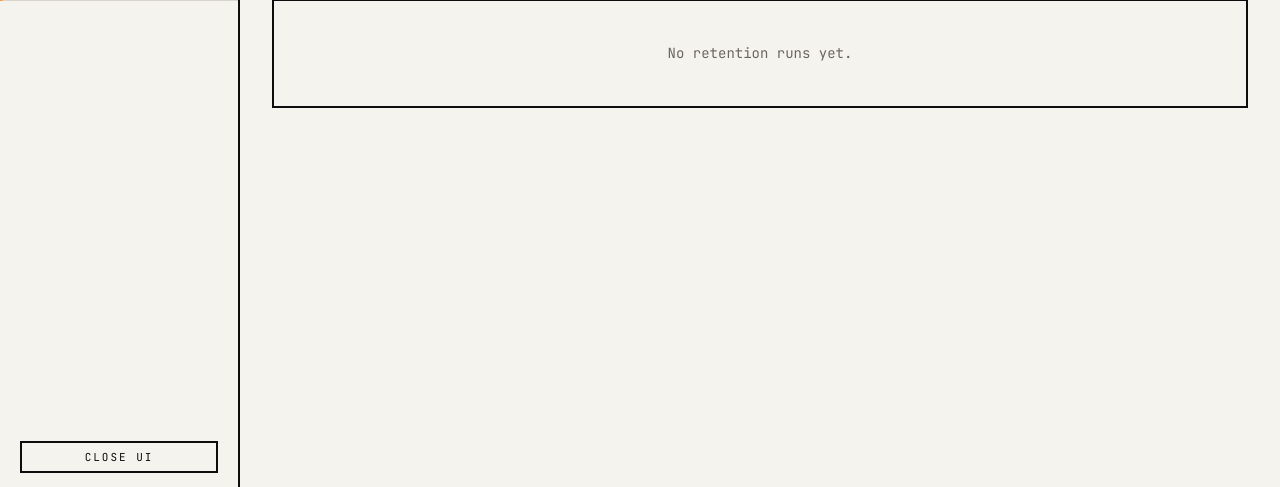
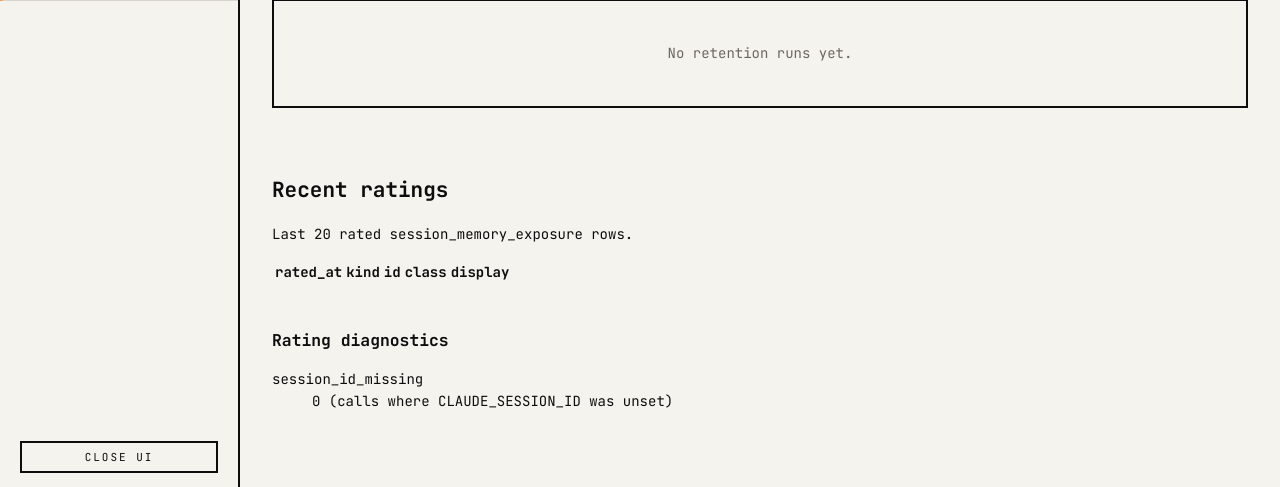
Before and after one commit to emp3thy/better-memory, a Flask app: page /diagnostics in a window 1280 px wide. Shown: the part 313-800 px from the top of the page. Run offline with Flask 3, Linux system fonts and the light colour scheme; data that the repository does not hold is empty; some libraries are stand-ins or nearby versions.

Commit message:
feat(rating): /diagnostics Recent ratings panel + session_id_missing counter
- Bump rating_diagnostics.session_id_missing in retrieve_reflections and
  list_for_project when track_exposure=True and CLAUDE_SESSION_ID is unset
- Add recent_ratings query and rating_diagnostics dict to /diagnostics route
- Add Recent ratings table + Rating diagnostics dl to diagnostics.html
- Add 5 tests covering counter bump, track_exposure=False guard, and panel content

Co-Authored-By: Claude Sonnet 4.6 <noreply@anthropic.com>

```diff
--- a/better_memory/services/reflection.py
+++ b/better_memory/services/reflection.py
@@ -1187,19 +1187,33 @@ class ReflectionSynthesisService:
         # track_exposure=False is used by SessionBootstrapService.bootstrap,
         # which manages its own exposure write via _record_exposure.
         sid = os.environ.get("CLAUDE_SESSION_ID")
-        if track_exposure and sid:
-            all_ids = [
-                r["id"] for bucket in buckets.values() for r in bucket
-            ]
-            if all_ids:
-                now = self._clock().isoformat()
-                self._conn.executemany(
-                    "INSERT OR IGNORE INTO session_memory_exposure "
-                    "(session_id, memory_kind, memory_id, exposed_at, source) "
-                    "VALUES (?, 'reflection', ?, ?, 'retrieve')",
-                    [(sid, rid, now) for rid in all_ids],
-                )
-                self._conn.commit()
+        if track_exposure:
+            if not sid:
+                # Best-effort: bump diagnostics counter. Swallow any error so
+                # the missing-env path stays silent.
+                try:
+                    self._conn.execute(
+                        "UPDATE rating_diagnostics "
+                        "SET value = value + 1, updated_at = ? "
+                        "WHERE metric = 'session_id_missing'",
+                        (self._clock().isoformat(),),
+                    )
+                    self._conn.commit()
+                except BaseException:
+                    pass
+            else:
+                all_ids = [
+                    r["id"] for bucket in buckets.values() for r in bucket
+                ]
+                if all_ids:
+                    now = self._clock().isoformat()
+                    self._conn.executemany(
+                        "INSERT OR IGNORE INTO session_memory_exposure "
+                        "(session_id, memory_kind, memory_id, exposed_at, source) "
+                        "VALUES (?, 'reflection', ?, ?, 'retrieve')",
+                        [(sid, rid, now) for rid in all_ids],
+                    )
+                    self._conn.commit()
         return buckets
 
 
--- a/better_memory/ui/app.py
+++ b/better_memory/ui/app.py
@@ -566,8 +566,30 @@ def create_app(
 
     @app.get("/diagnostics")
     def diagnostics() -> str:
+        conn = app.extensions["db_connection"]
+        recent_ratings = conn.execute(
+            """
+            SELECT e.rated_at, e.memory_kind, e.memory_id, e.classification,
+                   COALESCE(r.title, s.content) AS display
+              FROM session_memory_exposure e
+              LEFT JOIN reflections        r ON e.memory_kind='reflection'
+                                            AND e.memory_id = r.id
+              LEFT JOIN semantic_memories  s ON e.memory_kind='semantic'
+                                            AND e.memory_id = s.id
+             WHERE e.rated_at IS NOT NULL
+             ORDER BY e.rated_at DESC
+             LIMIT 20
+            """
+        ).fetchall()
+        diag_rows = conn.execute(
+            "SELECT metric, value FROM rating_diagnostics"
+        ).fetchall()
+        rating_diagnostics = {r["metric"]: r["value"] for r in diag_rows}
         return render_template(
-            "diagnostics.html", active_tab="diagnostics"
+            "diagnostics.html",
+            active_tab="diagnostics",
+            recent_ratings=recent_ratings,
+            rating_diagnostics=rating_diagnostics,
         )
 
     @app.get("/diagnostics/panel/hook-errors")
--- a/better_memory/ui/templates/diagnostics.html
+++ b/better_memory/ui/templates/diagnostics.html
@@ -17,5 +17,33 @@
   </div>
 
   <div id="hook-error-drawer"></div>
+
+  <section class="diagnostics-panel">
+    <h2>Recent ratings</h2>
+    <p class="small">Last 20 rated session_memory_exposure rows.</p>
+    <table class="table">
+      <thead><tr><th>rated_at</th><th>kind</th><th>id</th><th>class</th><th>display</th></tr></thead>
+      <tbody>
+      {% for r in recent_ratings %}
+        <tr>
+          <td>{{ r.rated_at }}</td>
+          <td>{{ r.memory_kind }}</td>
+          <td>{{ r.memory_id }}</td>
+          <td><span class="badge">{{ r.classification }}</span></td>
+          <td>{{ r.display | truncate(60) if r.display else '' }}</td>
+        </tr>
+      {% endfor %}
+      </tbody>
+    </table>
+  </section>
+
+  <section class="diagnostics-panel">
+    <h3>Rating diagnostics</h3>
+    <dl>
+      <dt>session_id_missing</dt>
+      <dd>{{ rating_diagnostics.get('session_id_missing', 0) }}
+        (calls where CLAUDE_SESSION_ID was unset)</dd>
+    </dl>
+  </section>
 </section>
 {% endblock %}
```
Also changed, not shown: better_memory/services/semantic.py (+23 -9 lines), tests/ui/test_diagnostics_ratings.py (added, +143 -0 lines).
